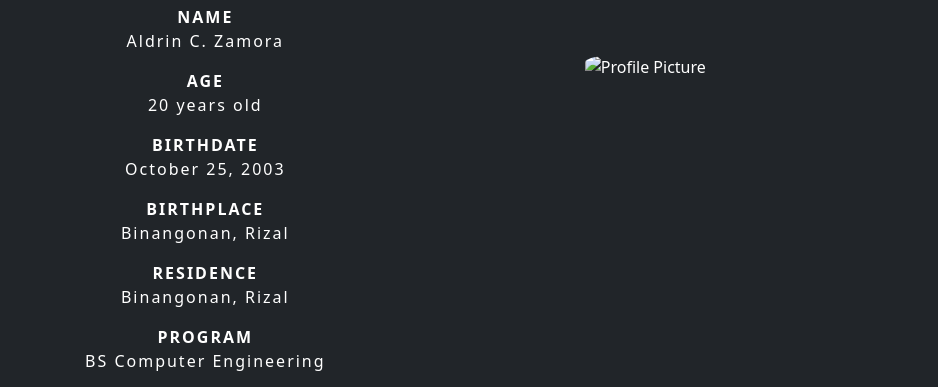
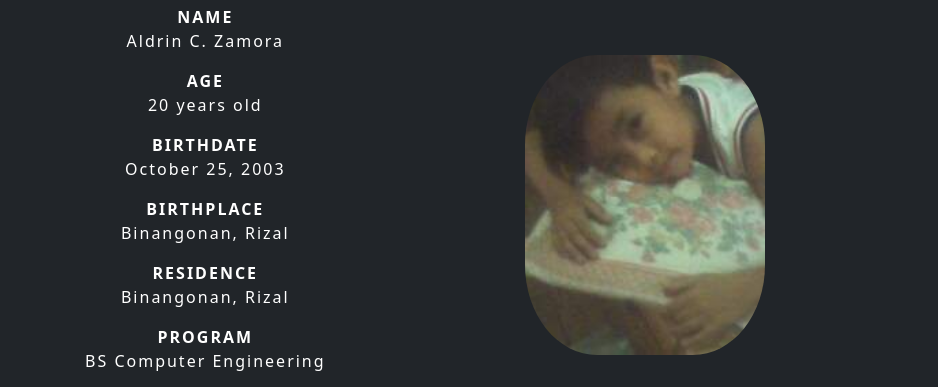
Before and after one commit to Winteeeeeer/aldrin, a plain HTML site: page index.html in a window 1280 px wide. Shown: the part 887-1274 px from the top of the page, 0-938 px from the left. Drawn offline with nearby package versions, Linux system fonts and the light colour scheme; files whose address does not match are found by name.

Commit message:
Update index.html

```diff
--- a/index.html
+++ b/index.html
@@ -65,7 +65,7 @@
         </div>
         <div class="col-sm-4">
             <div class="container text-center" id="pic-container">
-                <img src="media/profile.jpg" alt="Profile Picture" width="auto" height="300px" class="profile-pic">
+                <img src="profile.jpg" alt="Profile Picture" width="auto" height="300px" class="profile-pic">
 
             </div>
         </div>
```
